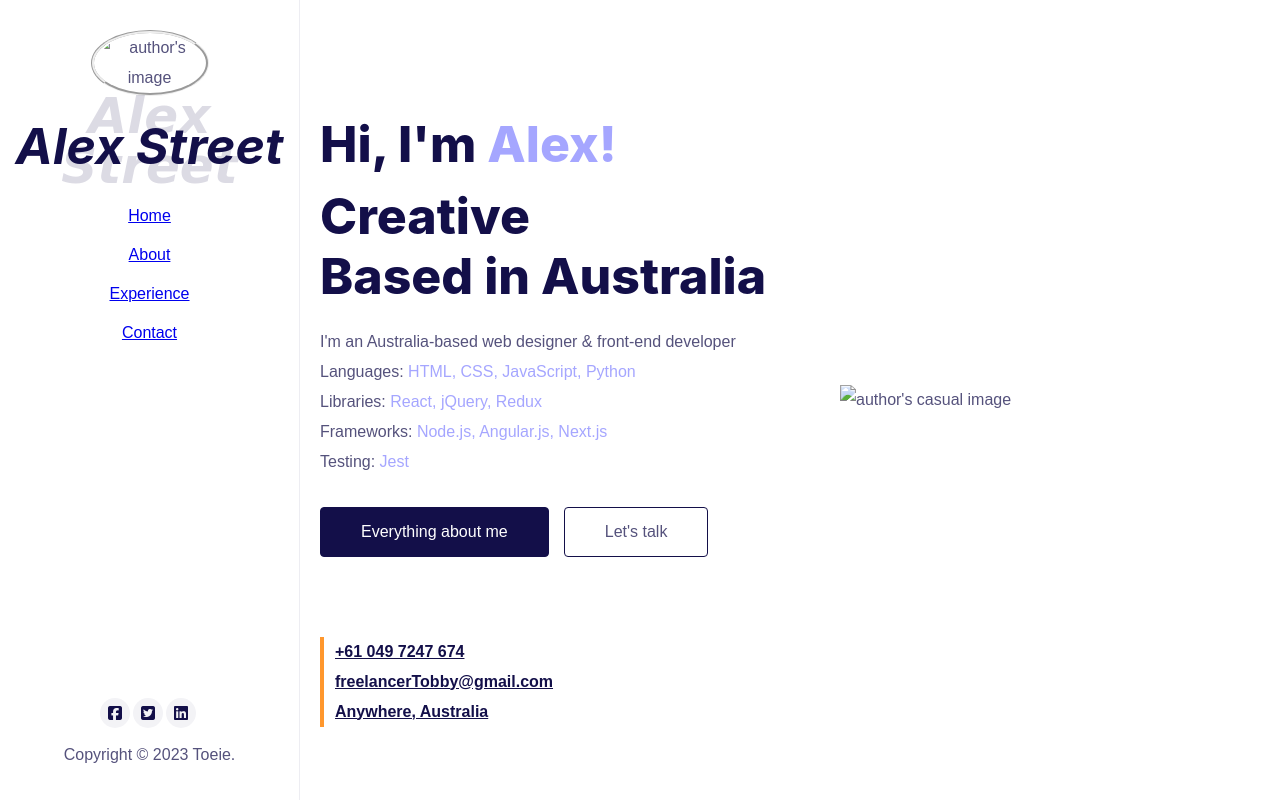
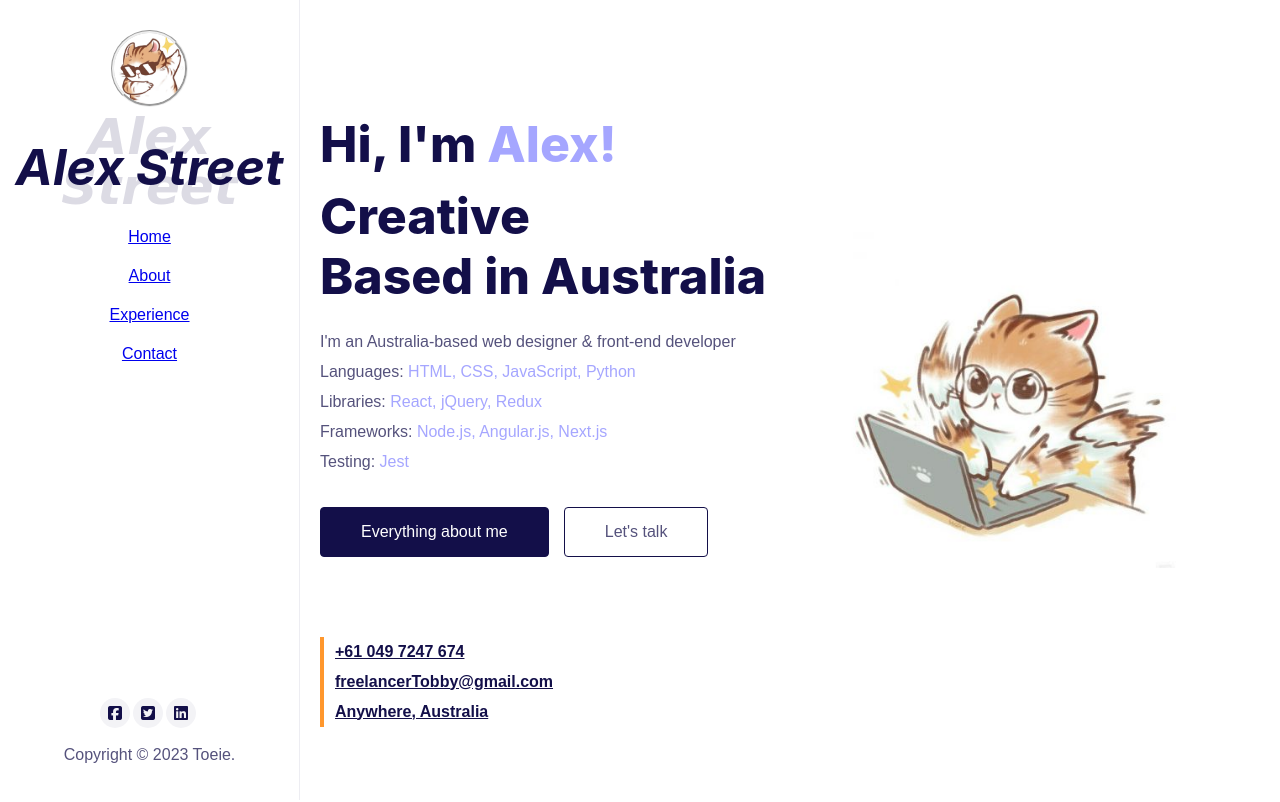
Before and after one commit to TobbyToe/AlexStreet, a plain HTML site: page index.html in a window 1280 px wide. Shown: the top 802 px of the page. Drawn offline with Linux system fonts and the light colour scheme.

Commit message:
Update index.html
update image path and js path to github path

```diff
--- a/index.html
+++ b/index.html
@@ -10,7 +10,7 @@
     <meta name="viewport" content="width=device-width, initial-scale=1.0" />
     <title>Alex Street Personal Page</title>
     <link rel="stylesheet" href="style.css" />
-    <link rel="pageIcon" type="image/svg+xml" href="./image/iconForTag.png" />
+    <link rel="pageIcon" type="image/svg+xml" href="https://github.com/TobbyToe/AlexStreet/blob/main/images/iconForTag.png" />
     <script
       src="https://kit.fontawesome.com/10b4af7dce.js"
       crossorigin="anonymous"
@@ -25,7 +25,7 @@
           <div class="topbar__inner">
             <div class="logo" data-type="image">
               <a class="logo__image" href="#"
-                ><img src="/personal-page/image/icon.png" alt=""
+                ><img src="https://github.com/TobbyToe/AlexStreet/blob/main/images/icon.png" alt=""
               /></a>
               <a class="logo__text" href="#"><span>Alex Street</span></a>
             </div>
@@ -44,7 +44,7 @@
               <div class="menu-avatar">
                 <img
                   class="menu-avatar__image"
-                  src="./image/image.jpg"
+                  src="https://github.com/TobbyToe/AlexStreet/blob/main/images/image.jpg"
                   alt="alex's image"
                 />
               </div>
@@ -97,7 +97,7 @@
               <div class="sidebar__content-author-image-box">
                 <img
                   class="sidebar__content-author-image"
-                  src="image/icon.png"
+                  src="https://github.com/TobbyToe/AlexStreet/blob/main/images/icon.png"
                   alt="author's image"
                 />
               </div>
@@ -211,7 +211,7 @@
               </div>
               <div class="home__content-right">
                 <div class="home__content-right-container">
-                  <img src="image/image.jpg" alt="author's casual image" />
+                  <img src="https://github.com/TobbyToe/AlexStreet/blob/main/images/image.jpg" alt="author's casual image" />
                 </div>
               </div>
             </div>
@@ -488,7 +488,7 @@
       <!-- /WRAPPER-ALL -->
     </div>
 
-    <script src="/personal-page/trigger.js"></script>
-    <script src="/personal-page/submitForm.js"></script>
+    <script src="https://github.com/TobbyToe/AlexStreet/blob/main/trigger.js"></script>
+    <script src="https://github.com/TobbyToe/AlexStreet/blob/main/submitForm.js"></script>
   </body>
 </html>
```
